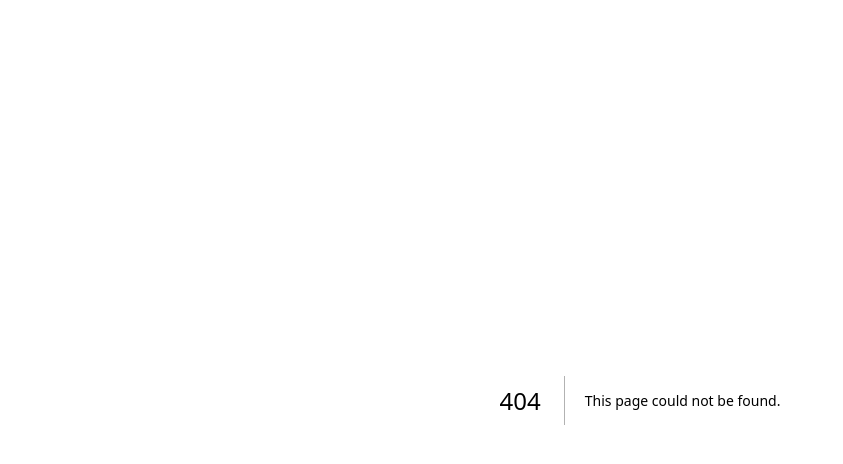
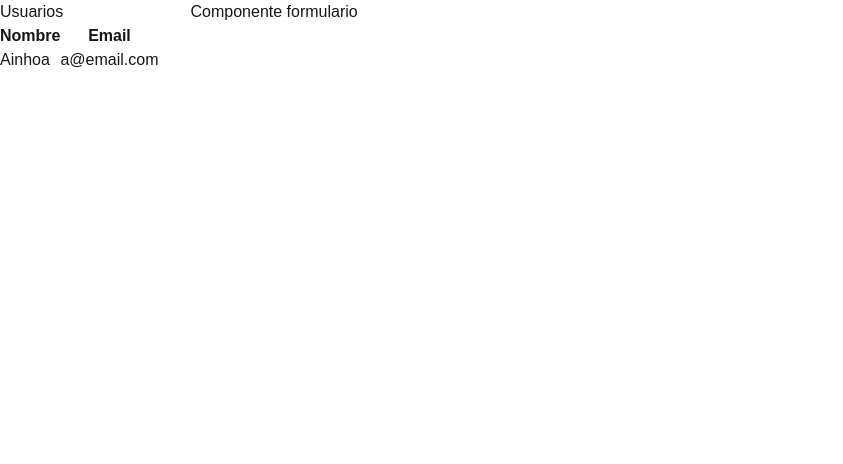
Before and after one commit to AinhoaMaya/proyecto-nextjs, a Next.js app: page /admin/users in a window 1280 px wide. Before the commit this address had no page. Shown: the top 464 px of the page, without its empty margins (0-843 px from the left). Built offline with nearby package versions, Linux system fonts and the light colour scheme.

Commit message:
Creación de los componentes

```diff
--- /dev/null
+++ b/app/admin/users/page.tsx
@@ -0,0 +1,11 @@
+import Users from "@/components/users/Users";
+import FormUsers from "@/components/users/FormUsers";
+
+export default function UsersPage() {
+  return (
+    <main className="flex gap-8">
+      <Users />
+      <FormUsers />
+    </main>
+  );
+}
--- a/app/admin/usuarios/page.tsx
+++ /dev/null
@@ -1,9 +0,0 @@
-import Usuarios from "@/components/Usuarios";
-
-export default function UsuariosPage() {
-  return (
-    <main>
-      <Usuarios />
-    </main>
-  );
-}
--- /dev/null
+++ b/components/users/FormUsers.tsx
@@ -0,0 +1,7 @@
+export default function FormUsers() {
+  return (
+    <section>
+      <h1>Componente formulario</h1>
+    </section>
+  );
+}
--- a/components/Usuarios.tsx
+++ b/components/users/Users.tsx
@@ -1,4 +1,4 @@
-export default function Usuarios() {
+export default function Users() {
   return (
     <section>
       <h1>Usuarios</h1>
```
